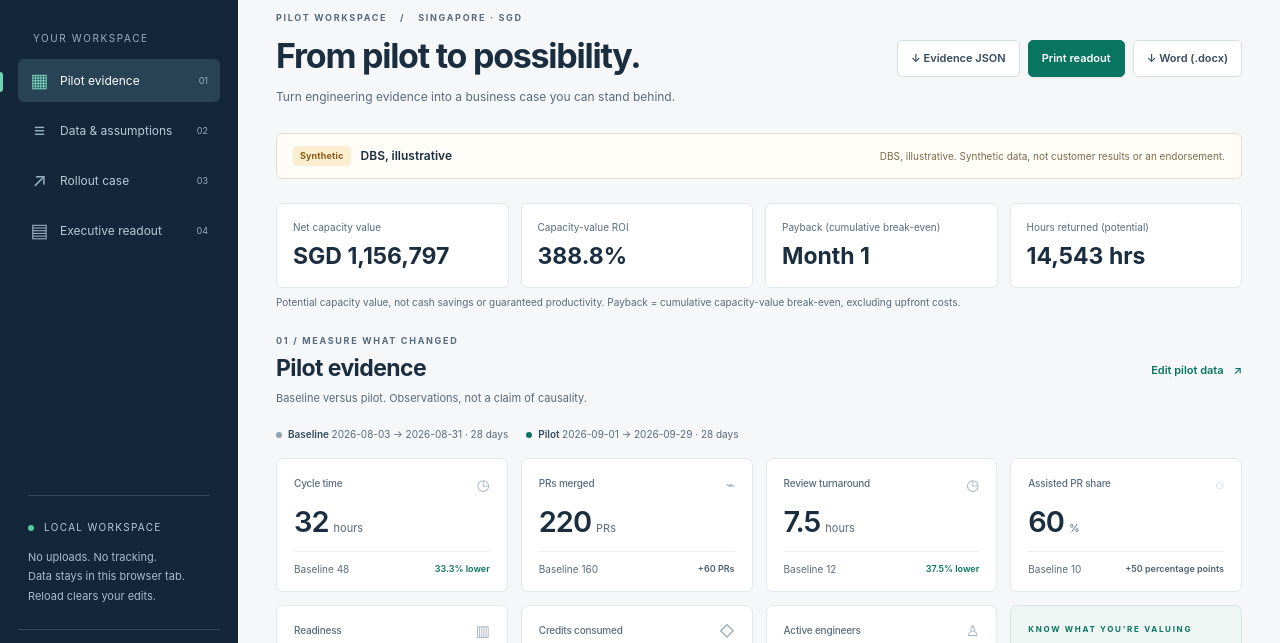
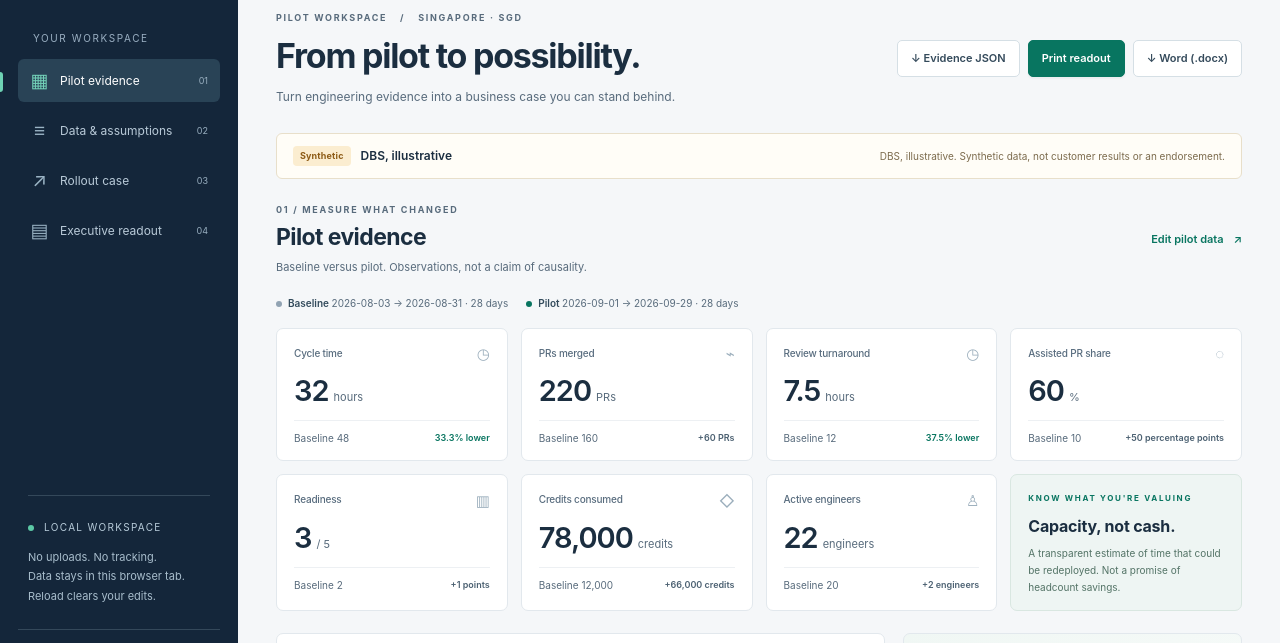
Before and after one commit to samyaksabat-cell/ROI-cockpit, a plain HTML site: page index.html in a window 1280 px wide. Shown: the part 94-737 px from the top of the page. Drawn offline with Linux system fonts and the light colour scheme.

Commit message:
Show the headline strip only on Rollout case and Executive readout
Co-authored-by: factory-droid[bot] <138933559+factory-droid[bot]@users.noreply.github.com>

```diff
--- a/index.html
+++ b/index.html
@@ -32,8 +32,8 @@
         <div class="heading-actions"><button id="download-snapshot" class="button secondary" disabled>↓ Evidence JSON</button><button id="print-summary" class="button primary" disabled>Print readout</button><button id="download-readout" class="button secondary" disabled>↓ Word (.docx)</button></div>
       </div>
       <div class="scenario-strip"><div><span id="provenance-badge" class="badge synthetic">Synthetic</span><strong id="scenario-display">DBS, illustrative</strong></div><span id="scenario-note">Synthetic data, not customer results or an endorsement.</span></div>
-      <dl id="headline-strip" class="headline-strip" aria-label="Year-one modeled headline numbers"></dl>
-      <p class="headline-note">Potential capacity value, not cash savings or guaranteed productivity. Payback = cumulative capacity-value break-even, excluding upfront costs.</p>
+      <dl id="headline-strip" class="headline-strip" hidden aria-label="Year-one modeled headline numbers"></dl>
+      <p id="headline-note" class="headline-note" hidden>Potential capacity value, not cash savings or guaranteed productivity. Payback = cumulative capacity-value break-even, excluding upfront costs.</p>
       <div id="status" class="notice" role="status" aria-live="polite">Loading synthetic fixture…</div>
       <div id="validation-errors" class="notice error" role="alert" hidden></div>
       <noscript><p class="notice error">JavaScript is required for local calculations. No customer data leaves this page.</p></noscript>
--- a/js/app.js
+++ b/js/app.js
@@ -57,6 +57,7 @@ function showView({ focus = false } = {}) {
   // Preserve the skip link's main target, but never hide every view for an unknown hash.
   const name = Object.hasOwn(viewNames, requested) ? requested : "evidence";
   for (const key of Object.keys(viewNames)) $(key).hidden = key !== name;
+  for (const id of ["headline-strip", "headline-note"]) $(id).hidden = !["rollout", "readout"].includes(name);
   document.querySelectorAll("[data-view]").forEach(link => {
     if (link.dataset.view === name) link.setAttribute("aria-current", "page");
     else link.removeAttribute("aria-current");
```
Also changed, not shown: 2 other files.
